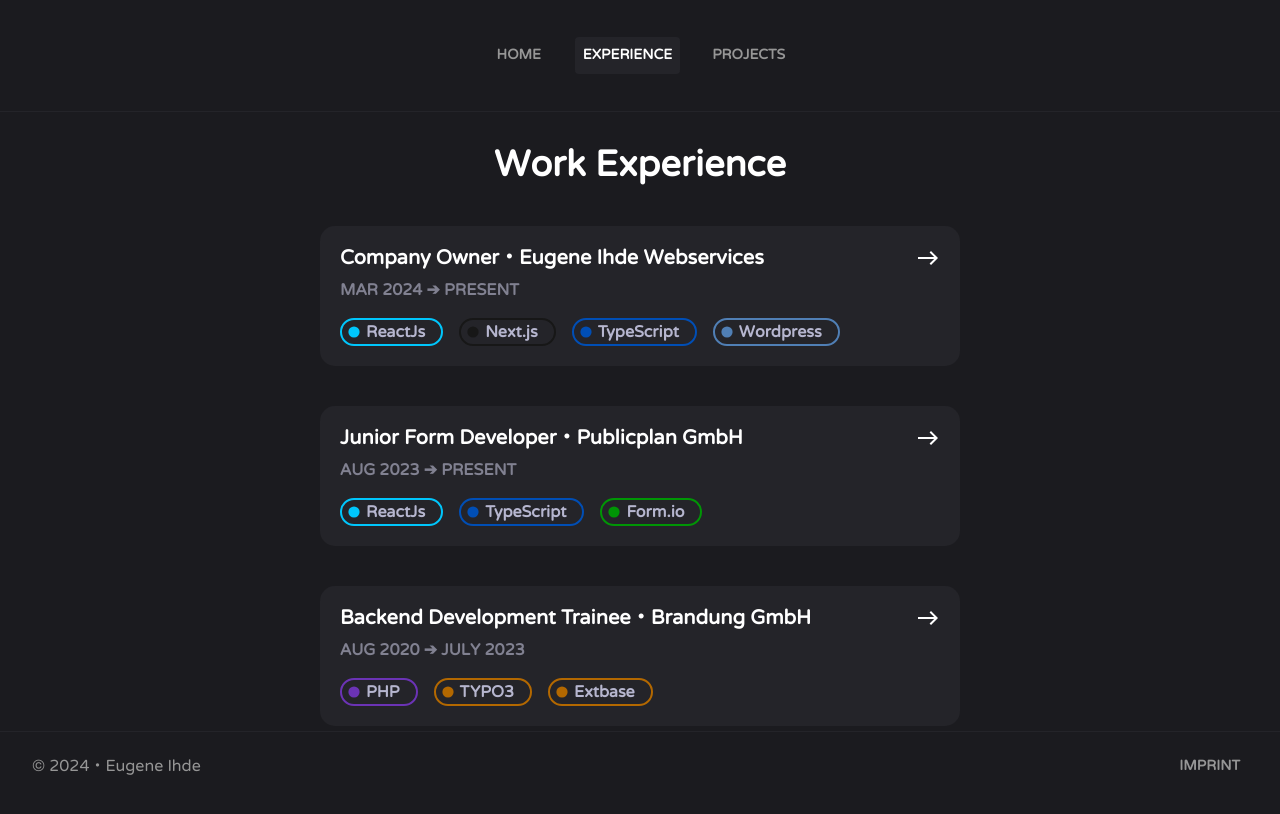
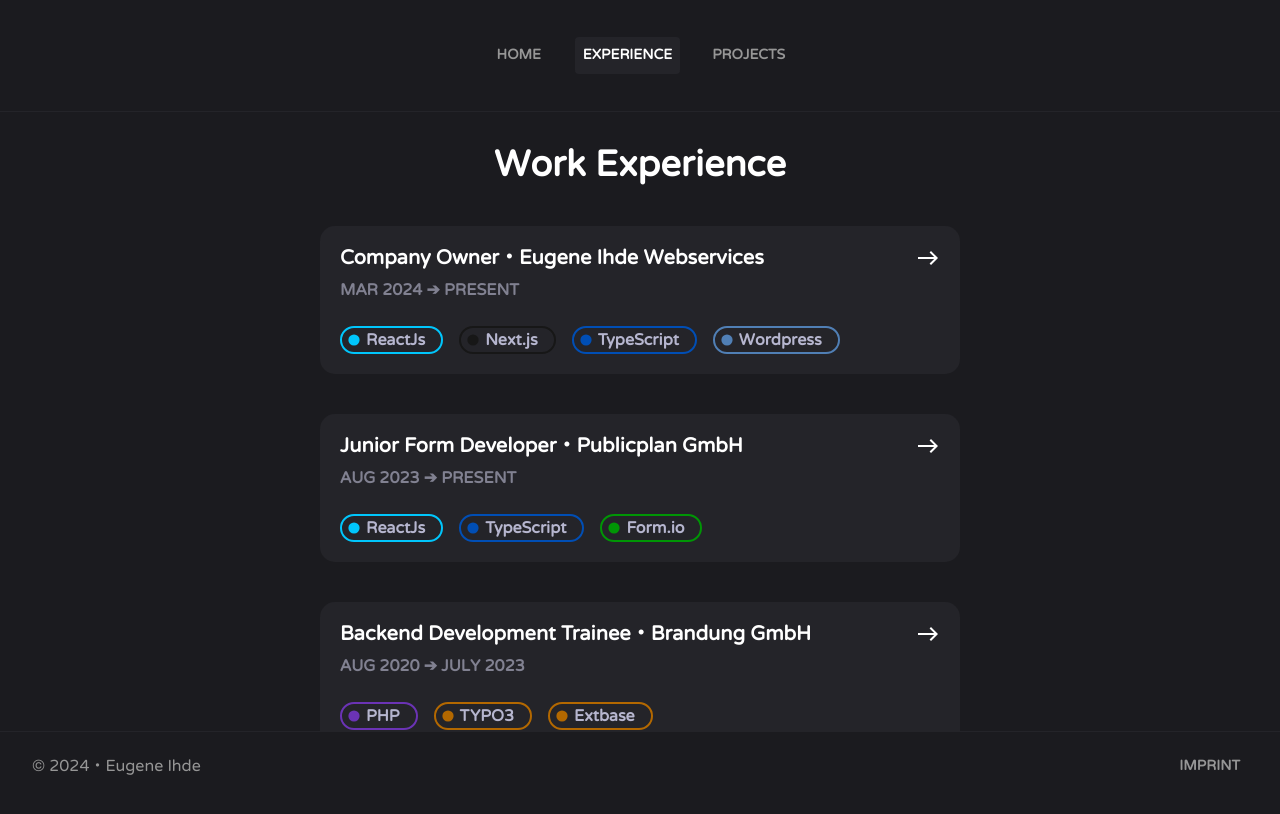
Before and after one commit to eugeneihde/eugene-ihde.de, a React (Vite) app: page /experience in a window 1280 px wide. Shown: the top 814 px of the page. Built offline with nearby package versions, Linux system fonts and the light colour scheme.

Commit message:
[fix]: fix typos and optimize styling

```diff
--- a/src/assets/css/main.module.css
+++ b/src/assets/css/main.module.css
@@ -6,7 +6,7 @@
 /* General */
 .root__container {
   margin: 8rem 0;
-  padding: 16px;
+  padding: 1rem;
 }
 
 .content__container {
@@ -78,7 +78,7 @@
   }
 
   .breadcrumbs__link {
-    font-size: 18px !important;
+    font-size: 1.25 !important;
     text-decoration: none;
     color: inherit;
   }
@@ -88,7 +88,7 @@
   }
 
   .breadcrumbs__typography {
-    font-size: 18px !important;
+    font-size: 1.25 !important;
     color: #969696;
   }
 
@@ -123,7 +123,7 @@
 }
 
 .homepage_content_typewriter__typography {
-  margin-top: 32px !important;
+  margin-top: 2rem !important;
 }
 
 /* Experience Page */
@@ -159,13 +159,13 @@
 .experience_project_technology__container {
   display: flex;
   flex-wrap: wrap;
-  gap: 16px;
-  margin-top: 16px;
+  gap: 1rem;
+  margin-top: 1.5rem;
 }
 
 /* Technology Components */
 .technology__container {
-  padding-right: 16px;
+  padding-right: 1rem;
   border-radius: 15px;
   display: flex;
 }
@@ -329,6 +329,10 @@
     font-size: 1.5rem !important;
   }
 
+  .homepage_content_typewriter__typography {
+    font-size: 1.5rem !important;
+  }
+
   .homepage_content__container {
     text-align: center;
     margin-top: 2rem;
--- a/src/config/content.config.ts
+++ b/src/config/content.config.ts
@@ -84,7 +84,7 @@
     jobTitle: 'Company Owner',
     jobDuration: 'MAR 2024 ➔ PRESENT',
     logo: ihdewebservicesLogo,
-    description: 'In addition to my regular work, I started building my own business. At the moment the company offers the services of Website-Design & -Development and Website- & Content-Maintenance.',
+    description: 'In addition to my regular work, I started building my own business, offering Website-Design & -Development and Social Media Marketing Services.',
     technologies: [
       {
         type: 'ReactJs',
@@ -110,7 +110,7 @@
     jobTitle: 'Junior Form Developer',
     jobDuration: 'AUG 2023 ➔ PRESENT',
     logo: publicplanLogo,
-    description: 'My main tasks where the development of forms with the Open-Source form builder Form.io and later, the creation of workflows with Camunda BPM.\n\nI also was involved in the Development of several Frontend-Applications with ReactJs and also a Data-Synchronization-Application based on Python.',
+    description: 'My main tasks where the development of forms with the Open-Source form builder Form.io and later, the creation of workflows with Camunda BPM.\n\nI also was involved in the Development of several Frontend-Applications with ReactJs and a Data-Synchronization-Application based on Python.',
     technologies: [
       {
         type: 'ReactJs',
```
